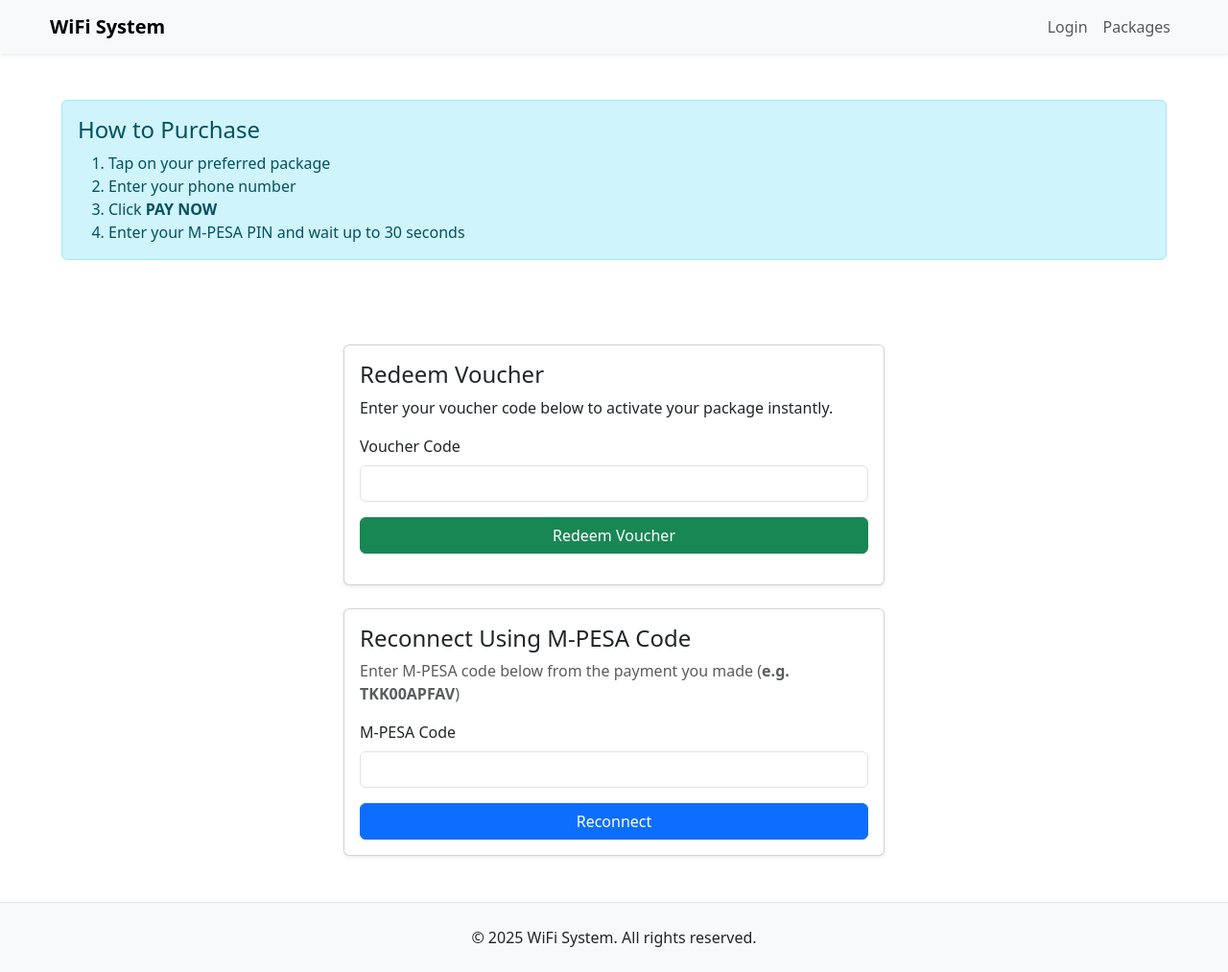
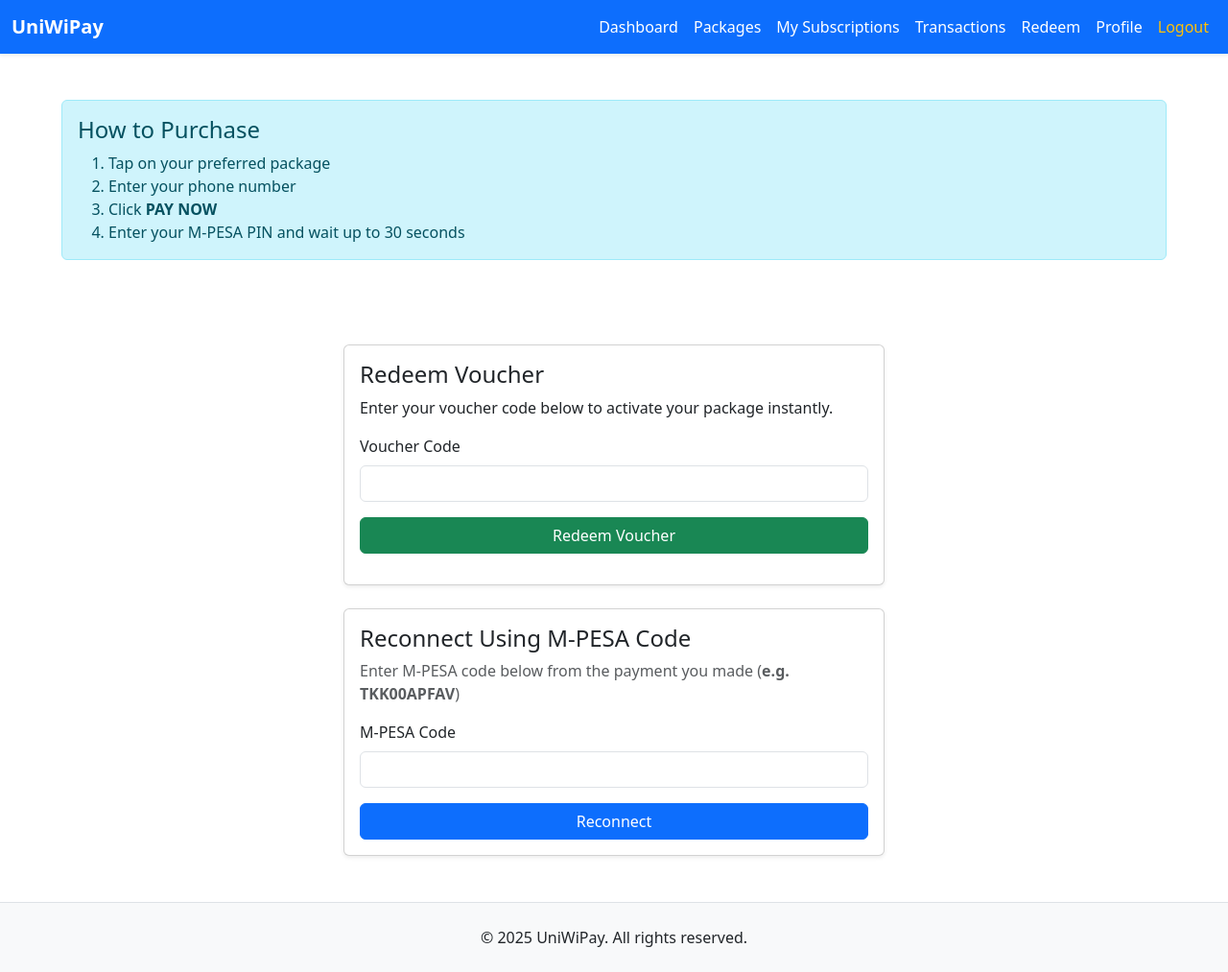
Before and after one commit to peterdetruth/wifi_system, a CodeIgniter 4 app: the page made by app/Views/home/index.php in a window 1280 px wide. Shown: the whole page at 96% size. Run offline with PHP 8.4 and a stand-in for CodeIgniter, Linux system fonts and the light colour scheme; the template is opened without the code that fills it, so the values that code supplies are empty; some libraries are stand-ins or nearby versions.

Commit message:
Updated layout/main.php to be like client layout. Works Fine

```diff
--- a/app/Views/layouts/main.php
+++ b/app/Views/layouts/main.php
@@ -3,53 +3,108 @@
 <head>
     <meta charset="UTF-8">
     <meta name="viewport" content="width=device-width, initial-scale=1.0">
-    <title><?= $title ?? 'WiFi System' ?></title>
+    <title><?= esc($title ?? 'UniWiPay') ?></title>
 
     <!-- Bootstrap 5 CSS -->
-    <link href="https://cdn.jsdelivr.net/npm/bootstrap@5.3.2/dist/css/bootstrap.min.css" rel="stylesheet">
+    <link rel="stylesheet" href="https://cdn.jsdelivr.net/npm/bootstrap@5.3.8/dist/css/bootstrap.min.css">
 
-    <!-- Custom Home CSS -->
+    <!-- Custom CSS -->
     <link rel="stylesheet" href="<?= base_url('assets/css/home.css') ?>">
 
-    <!-- Optional: Font Awesome for icons -->
+    <!-- Font Awesome (optional) -->
     <link rel="stylesheet" href="https://cdnjs.cloudflare.com/ajax/libs/font-awesome/6.4.2/css/all.min.css">
-
 </head>
 <body>
 
-    <!-- Navbar -->
-    <nav class="navbar navbar-expand-lg navbar-light bg-light shadow-sm mb-4">
-        <div class="container">
-            <a class="navbar-brand fw-bold" href="<?= base_url('/') ?>">WiFi System</a>
-            <button class="navbar-toggler" type="button" data-bs-toggle="collapse" data-bs-target="#navbarNav"
-                aria-controls="navbarNav" aria-expanded="false" aria-label="Toggle navigation">
+    <!-- Navbar (now matches client_layout) -->
+    <nav class="navbar navbar-expand-lg navbar-dark bg-primary shadow-sm">
+        <div class="container-fluid">
+            <a class="navbar-brand fw-bold" href="<?= base_url('/') ?>">UniWiPay</a>
+
+            <button class="navbar-toggler" type="button" data-bs-toggle="collapse" data-bs-target="#mainNav">
                 <span class="navbar-toggler-icon"></span>
             </button>
-            <div class="collapse navbar-collapse" id="navbarNav">
+
+            <div class="collapse navbar-collapse" id="mainNav">
                 <ul class="navbar-nav ms-auto">
-                    <li class="nav-item"><a class="nav-link" href="<?= base_url('/client/login') ?>">Login</a></li>
-                    <li class="nav-item"><a class="nav-link" href="<?= base_url('/client/packages') ?>">Packages</a></li>
+
+                    <?php if (session()->get('client_id')): ?>
+
+                        <li class="nav-item">
+                            <a class="nav-link <?= url_is('client/dashboard') ? 'active' : '' ?>"
+                               href="<?= base_url('client/dashboard') ?>">Dashboard</a>
+                        </li>
+
+                        <li class="nav-item">
+                            <a class="nav-link <?= url_is('client/packages*') ? 'active' : '' ?>"
+                               href="<?= base_url('client/packages') ?>">Packages</a>
+                        </li>
+
+                        <li class="nav-item">
+                            <a class="nav-link <?= url_is('client/subscriptions*') ? 'active' : '' ?>"
+                               href="<?= base_url('client/subscriptions') ?>">My Subscriptions</a>
+                        </li>
+
+                        <li class="nav-item">
+                            <a class="nav-link <?= url_is('client/transactions*') ? 'active' : '' ?>"
+                               href="<?= base_url('client/transactions') ?>">Transactions</a>
+                        </li>
+
+                        <li class="nav-item">
+                            <a class="nav-link <?= url_is('client/vouchers/redeem*') ? 'active' : '' ?>"
+                               href="<?= base_url('client/vouchers/redeem') ?>">Redeem</a>
+                        </li>
+
+                        <li class="nav-item">
+                            <a class="nav-link <?= url_is('client/profile*') ? 'active' : '' ?>"
+                               href="<?= base_url('client/profile') ?>">Profile</a>
+                        </li>
+
+                        <li class="nav-item">
+                            <a class="nav-link text-warning" href="<?= base_url('client/logout') ?>">Logout</a>
+                        </li>
+
+                    <?php else: ?>
+
+                        <li class="nav-item">
+                            <a class="nav-link <?= url_is('client/login') ? 'active' : '' ?>"
+                               href="<?= base_url('/client/login') ?>">Login</a>
+                        </li>
+
+                        <li class="nav-item">
+                            <a class="nav-link <?= url_is('client/register') ? 'active' : '' ?>"
+                               href="<?= base_url('/client/register') ?>">Register</a>
+                        </li>
+
+                        <li class="nav-item">
+                            <a class="nav-link <?= url_is('client/packages') ? 'active' : '' ?>"
+                               href="<?= base_url('/client/packages') ?>">Packages</a>
+                        </li>
+
+                    <?php endif; ?>
+
                 </ul>
             </div>
         </div>
     </nav>
 
     <!-- Main Content -->
-    <main class="container mb-5">
+    <main class="container my-4">
         <?= $this->renderSection('content') ?>
     </main>
 
     <!-- Footer -->
-    <footer class="bg-light py-4 mt-auto border-top">
+    <footer class="bg-light py-4 border-top mt-5">
         <div class="container text-center">
-            <p class="mb-0">&copy; <?= date('Y') ?> WiFi System. All rights reserved.</p>
+            <p class="mb-0">&copy; <?= date('Y') ?> UniWiPay. All rights reserved.</p>
         </div>
     </footer>
 
-    <!-- Bootstrap JS Bundle -->
-    <script src="https://cdn.jsdelivr.net/npm/bootstrap@5.3.2/dist/js/bootstrap.bundle.min.js"></script>
+    <!-- Bootstrap JS -->
+    <script src="https://cdn.jsdelivr.net/npm/bootstrap@5.3.8/dist/js/bootstrap.bundle.min.js"></script>
 
     <!-- Custom JS -->
     <script src="<?= base_url('assets/js/home.js') ?>"></script>
+
 </body>
 </html>
```
